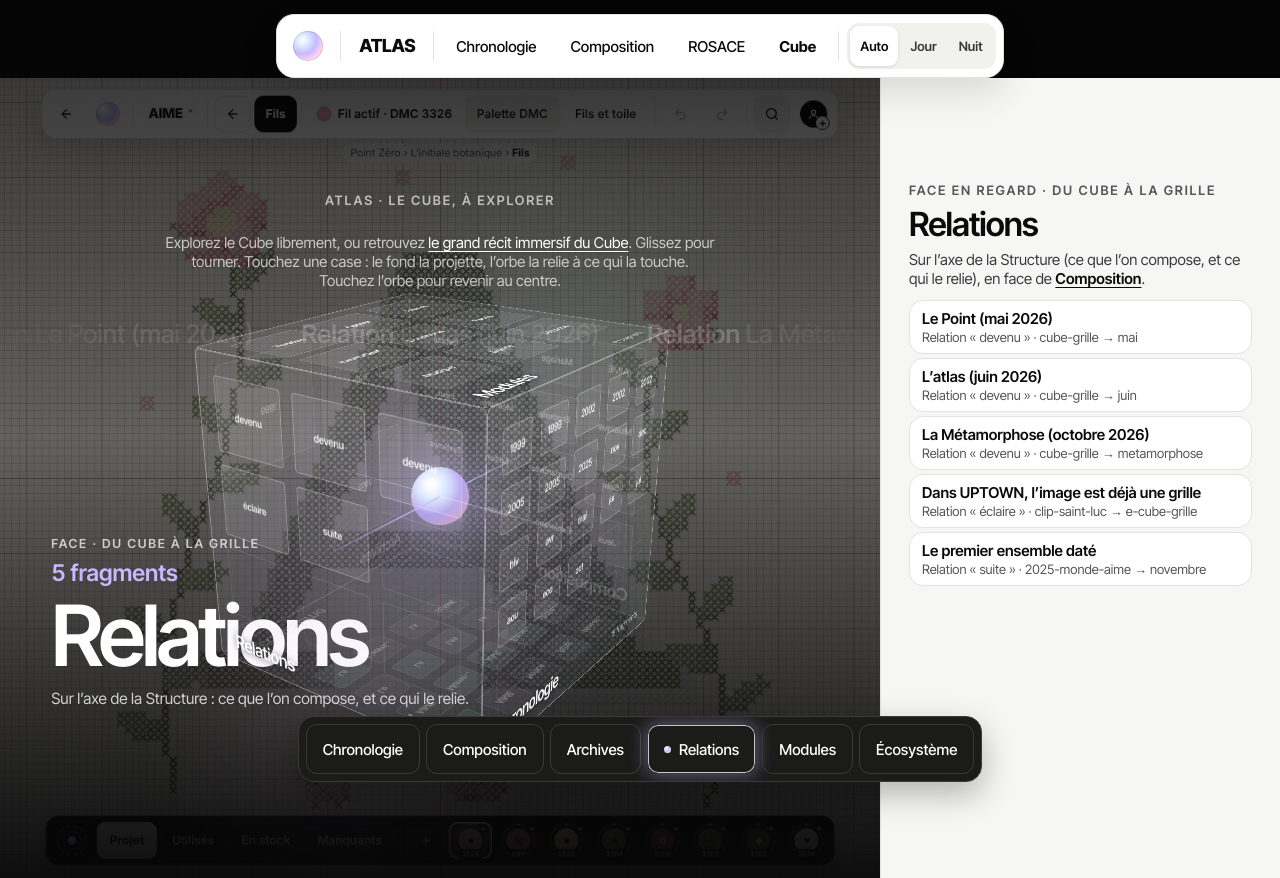
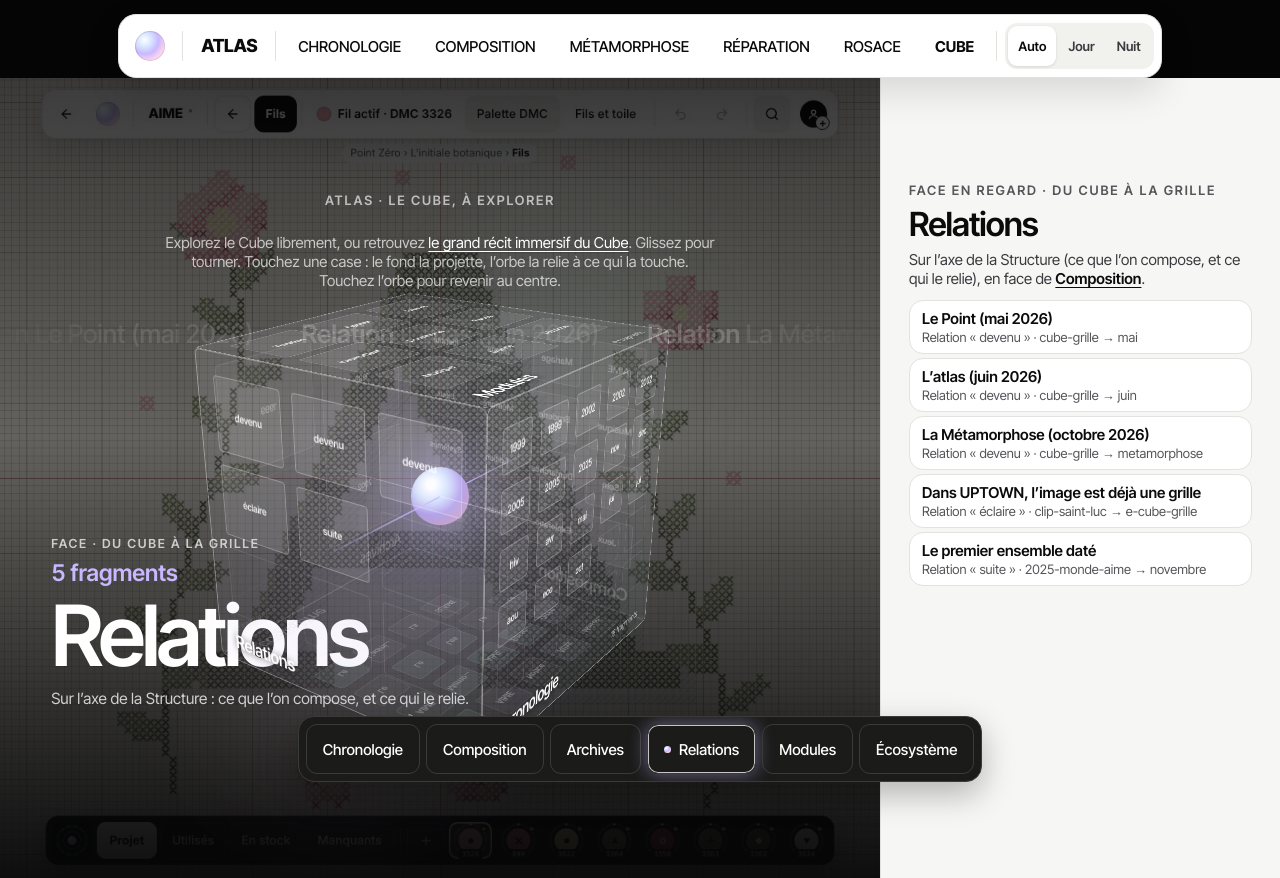
Before and after one commit to mattmezstitchlab/Atlas-de-pique-de-coeur, a plain HTML site: page vue-cube.html in a window 1280 px wide. Shown: the top 878 px of the page. Drawn offline with Linux system fonts and the light colour scheme.

Commit message:
navigation: uppercase and classify six Atlas destinations

```diff
--- a/vue-cube.html
+++ b/vue-cube.html
@@ -34,10 +34,12 @@
       <span class="separateur" aria-hidden="true"></span>
       <a class="outil" href="index.html" style="padding:0 10px" aria-label="ATLAS, l’accueil"><span class="marque">ATLAS</span></a>
       <div class="rangee"><span class="separateur" aria-hidden="true"></span>
-        <a class="outil" href="chronologie.html">Chronologie</a>
-        <a class="outil" href="composition.html">Composition</a>
+        <a class="outil" href="chronologie.html">CHRONOLOGIE</a>
+        <a class="outil" href="composition.html">COMPOSITION</a>
+        <a class="outil" href="metamorphose.html">MÉTAMORPHOSE</a>
+        <a class="outil" href="reparation.html">RÉPARATION</a>
         <a class="outil" href="rosace.html">ROSACE</a>
-        <a class="outil" href="vue-cube.html" aria-current="page">Cube</a>
+        <a class="outil" href="vue-cube.html" aria-current="page">CUBE</a>
       </div>
     </div>
   </nav>
```
